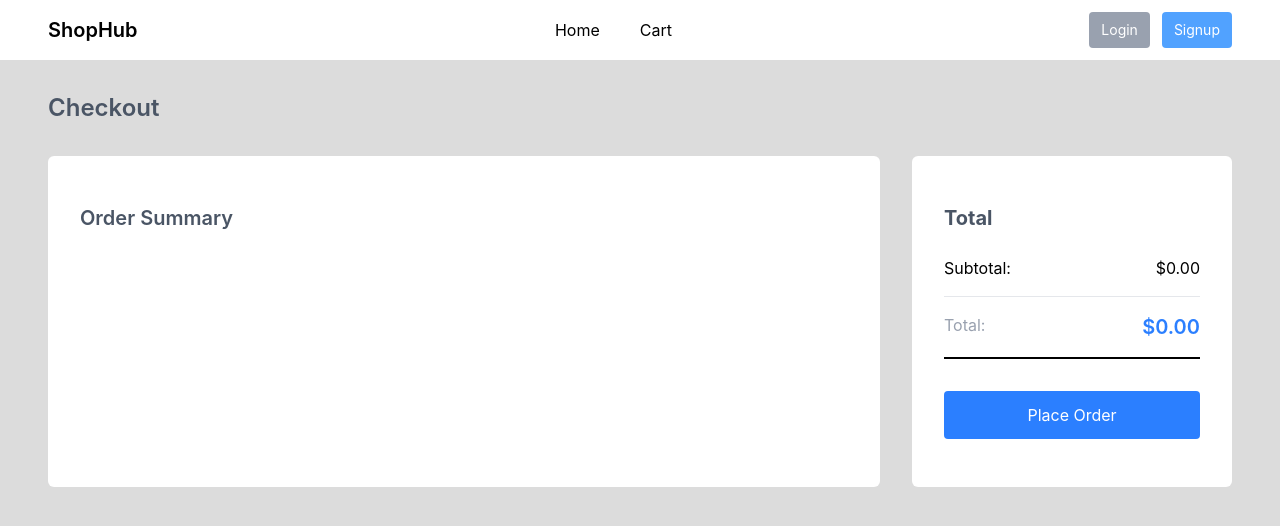
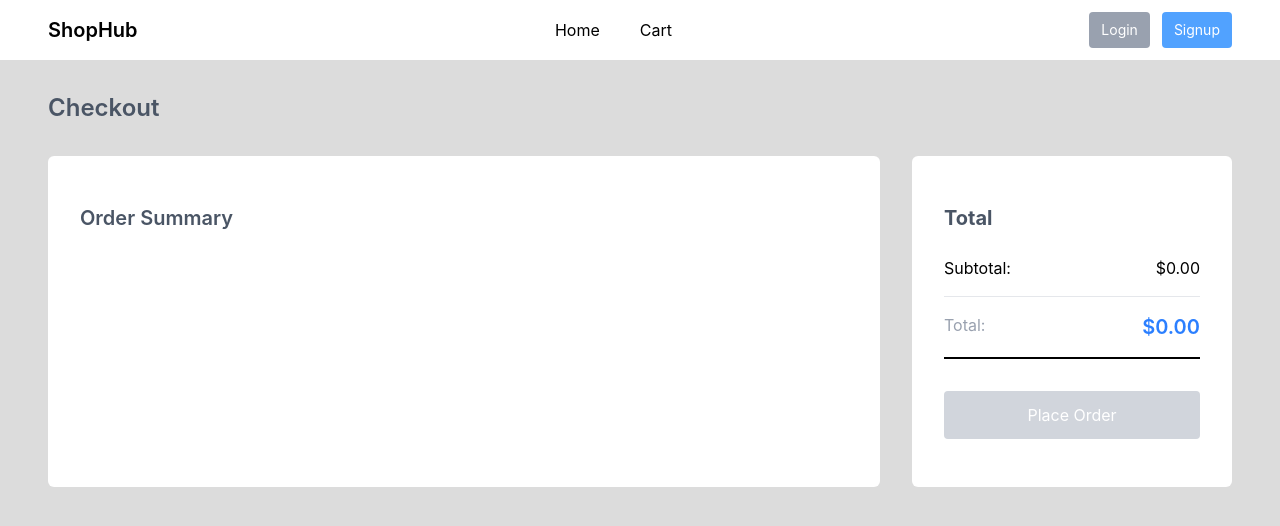
Before and after one commit to calebtolorunleke/openvo, a React (Vite) app: page /checkout in a window 1280 px wide. Shown: the top 526 px of the page. Built offline with nearby package versions, Linux system fonts and the light colour scheme.

Commit message:
feat: add checkout functionality with quantity controls and order summary

```diff
--- a/src/pages/Checkout.jsx
+++ b/src/pages/Checkout.jsx
@@ -8,15 +8,16 @@ const Checkout = () => {
     updateQuantity,
     getCartTotal,
     clearCart,
+    cartItems,
   } = useCart();
 
   const total = getCartTotal();
 
   const placeOrder = () => {
-    if (getCartTotal) {
+    if (cartItems.length > 0) {
       alert("Successful Order!");
     } else {
-      alert("Cart Iem is empty!");
+      alert("Cart Item is empty!");
     }
     clearCart();
   };
@@ -101,8 +102,9 @@ const Checkout = () => {
             <div className="pt-8">
               {" "}
               <button
-                className="bg-blue-500 text-white w-full py-3 rounded cursor-pointer"
+                className="bg-blue-500 text-white w-full py-3 rounded cursor-pointer disabled:bg-gray-300 disabled:cursor-not-allowed"
                 onClick={placeOrder}
+                disabled={cartItems.length === 0}
               >
                 Place Order
               </button>
```
